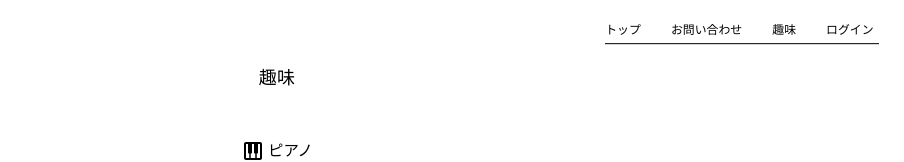
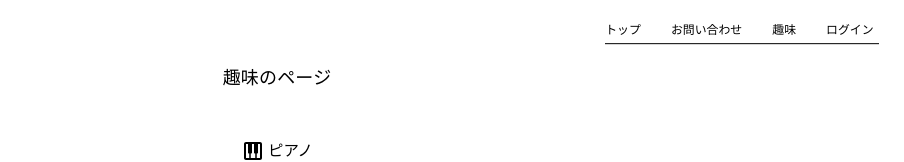
Before and after one commit to atomyah/MyPortfolio_HomePage, a Next.js app: page /hobby in a window 1280 px wide. Shown: the top 162 px of the page, without its empty margins (363-1267 px from the left). Built offline with nearby package versions, Linux system fonts and the light colour scheme.

Commit message:
docker hobby page

```diff
--- a/src/app/hobby/page.tsx
+++ b/src/app/hobby/page.tsx
@@ -23,7 +23,7 @@ const HobbyPage = () => {
     <Container maxWidth="sm">
         <Box mb={6} mt={8}>
             <Typography align="center" fontSize={18}>
-            趣味
+            趣味のページ
             </Typography>
         </Box>
         <Box mb={3} mt={1}>
```
